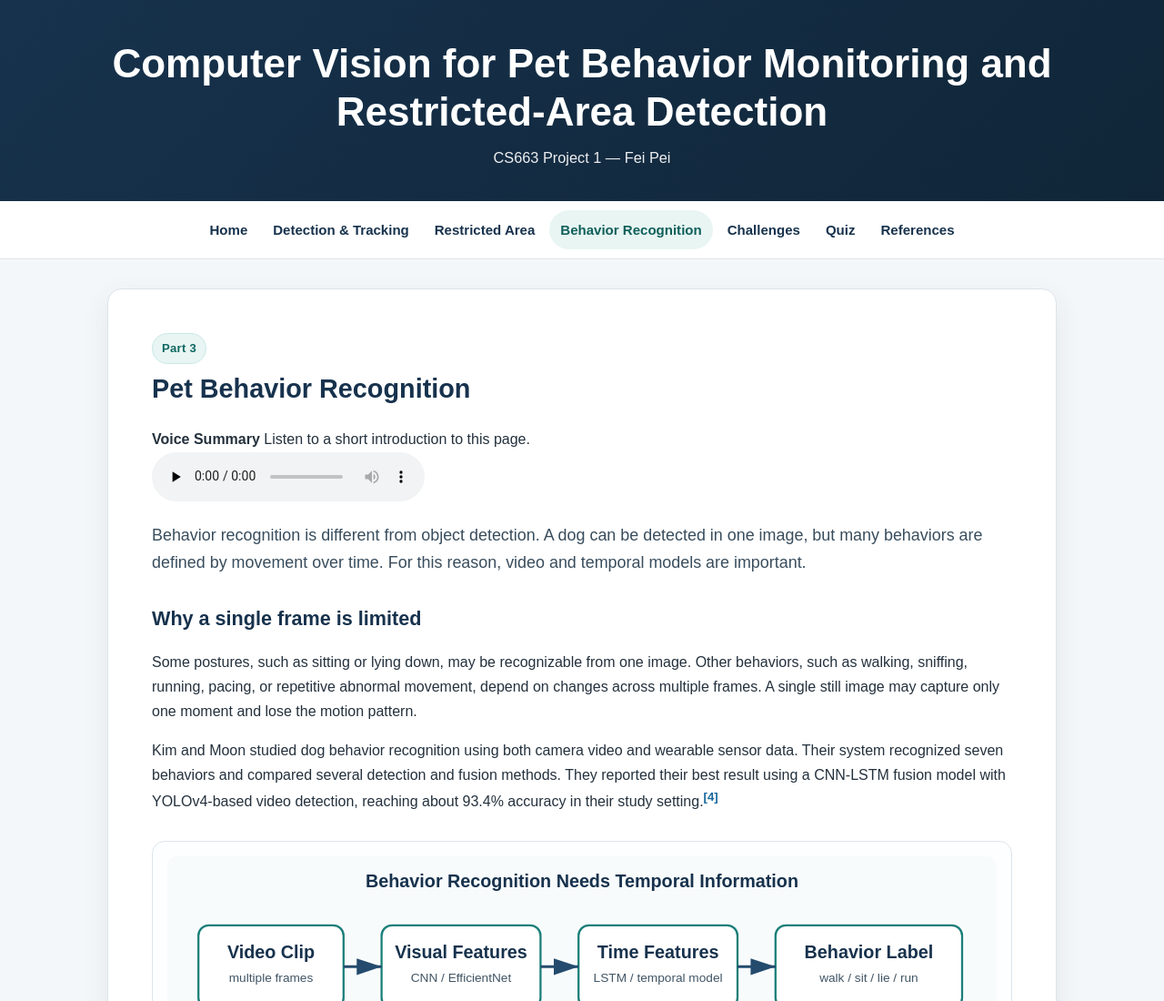
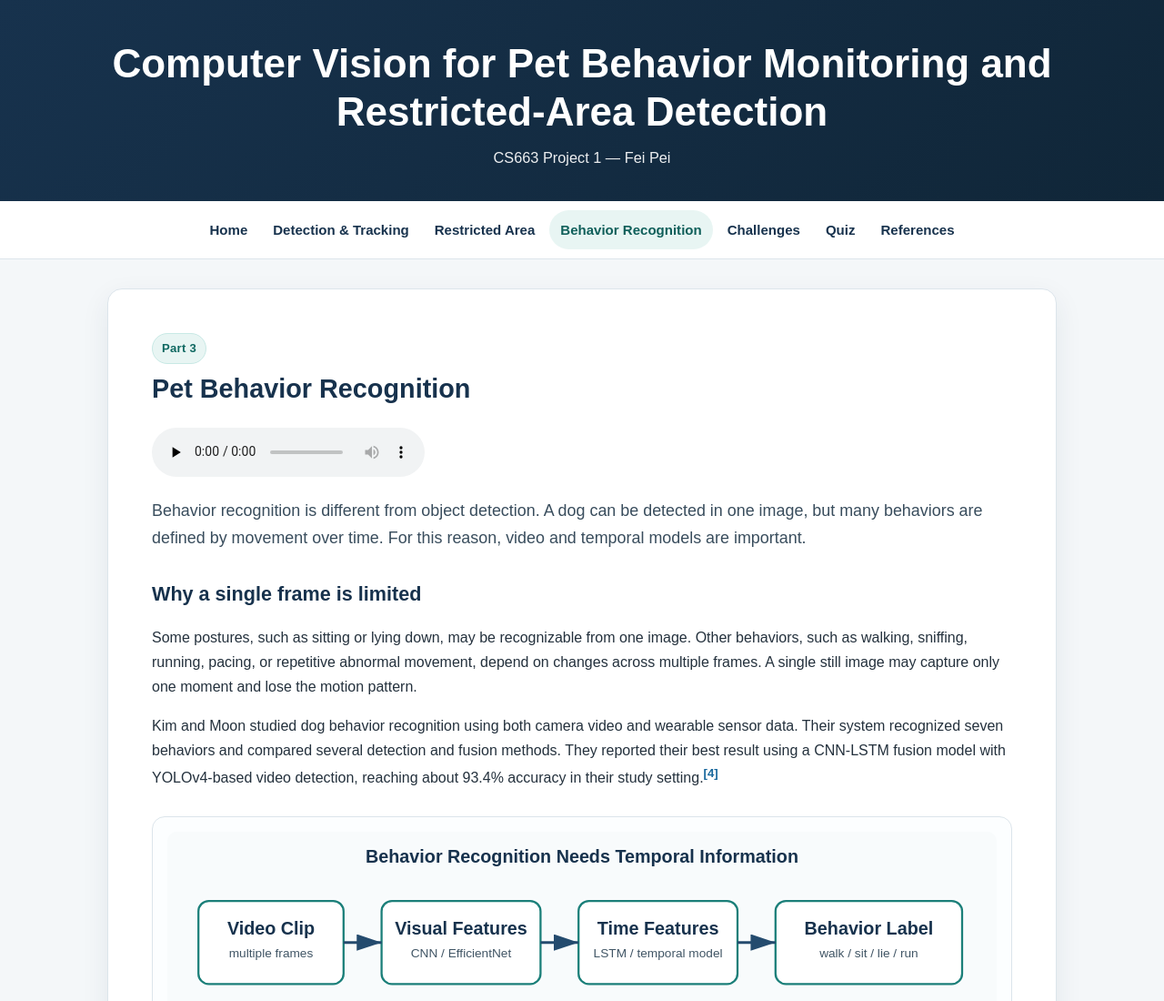
Before and after one commit to peifei0709/cs663-project1, a website: page behavior.html in a window 1280 px wide. Shown: the top 1100 px of the page at 91% size. Drawn offline with Linux system fonts and the light colour scheme.

Commit message:
Update behavior.html

```diff
--- a/behavior.html
+++ b/behavior.html
@@ -25,11 +25,6 @@
 <span class="kicker">Part 3</span>
 <h2>Pet Behavior Recognition</h2>
   <div class="page-audio">
-    <div>
-        <strong>Voice Summary</strong>
-        <span>Listen to a short introduction to this page.</span>
-    </div>
-
     <audio controls preload="none">
         <source src="audio/behavior.mp3" type="audio/mpeg">
         Your browser does not support the audio element.
```
